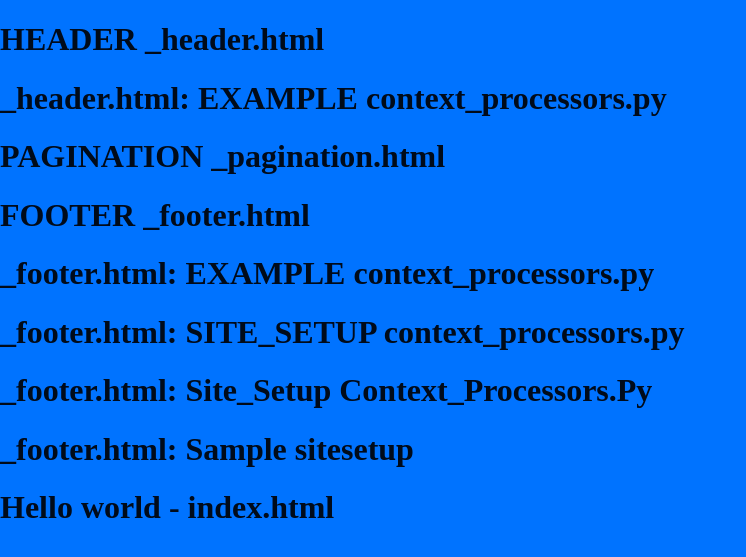
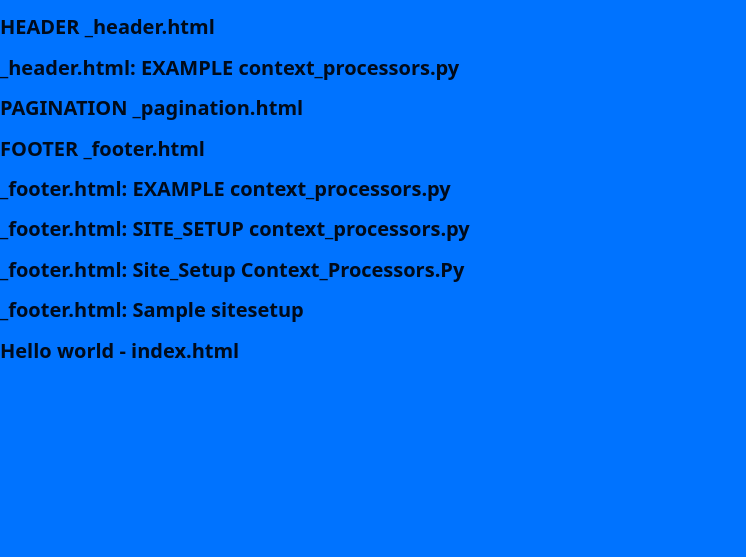
Before and after one commit to ecopque/blog_project, a Django app: page / in a window 1280 px wide. Shown: the top 557 px of the page, without its empty margins (0-746 px from the left). Run offline with Django 5.2, Linux system fonts and the light colour scheme; tables that the repository leaves empty hold one stand-in row (values such as "Sample post").

Commit message:
Under construction.

```diff
--- a/djangoapp/blog/static/blog/css/style.css
+++ b/djangoapp/blog/static/blog/css/style.css
@@ -6,13 +6,20 @@
 :root { /* ##2: */
     --clr-white: 213 100% 100%;
     --clr-black: 213 100% 5%;
+    --clr-primary: 213 100% 50%;
     --clr-primary-base: 213 100% 50%;
     --clr-primary-ltd: 213 100% 50% / 0.8; /* ##3: */
 }
 
+html {
+    font-size: 62.5%; /* ##7: */
+}
+
 body {
-    background-color: hsl(var(--clr-primary-base)); /*  ##4: #6: */
+    background-color: hsl(var(--clr-primary)); /*  ##4: #6: */
     color: hsl(var(--clr-black)); /* ##5: */
+    font-size: 1.6rem; /* ##8: */
+    font-family:  system-ui, -apple-system, BlinkMacSystemFont, 'Segoe UI', Roboto, Oxygen, Ubuntu, Cantarell, 'Open Sans', 'Helvetica Neue', sans-serif; /* ##9: */
 }
 
 
```
